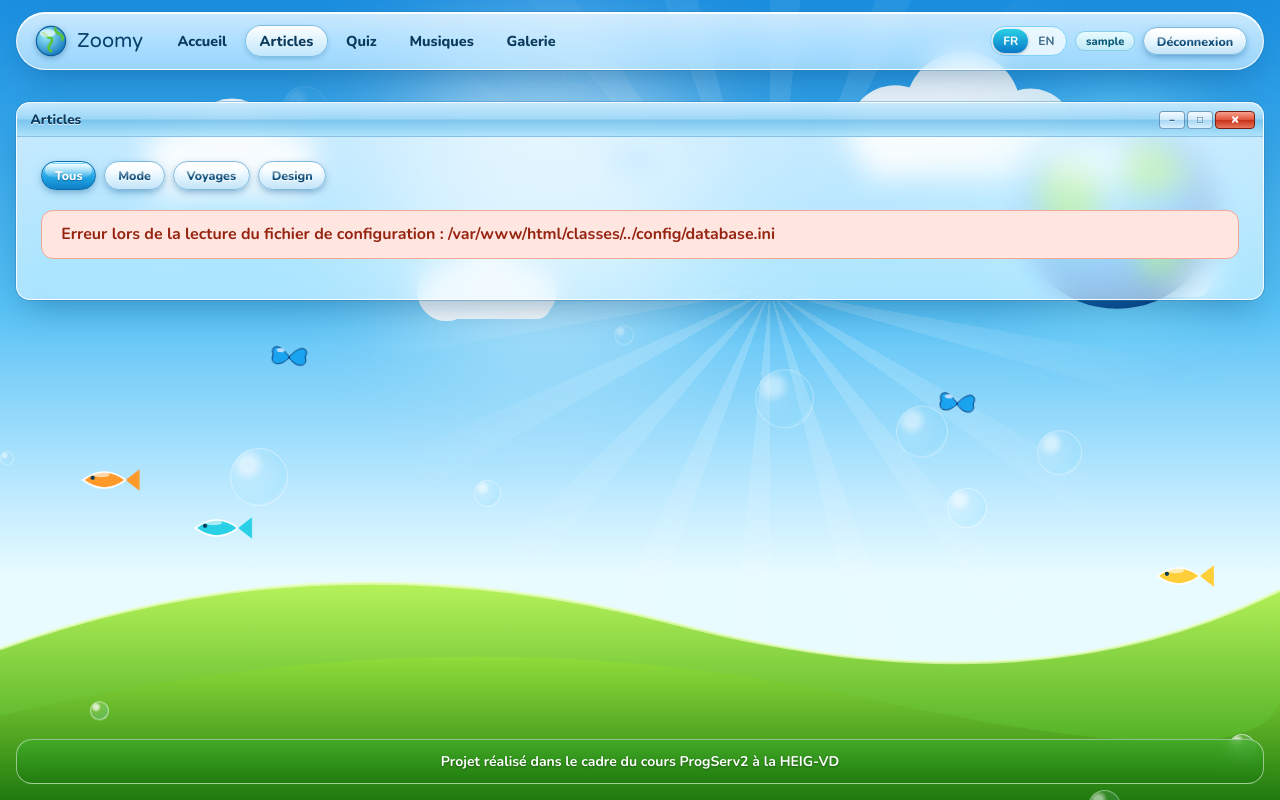
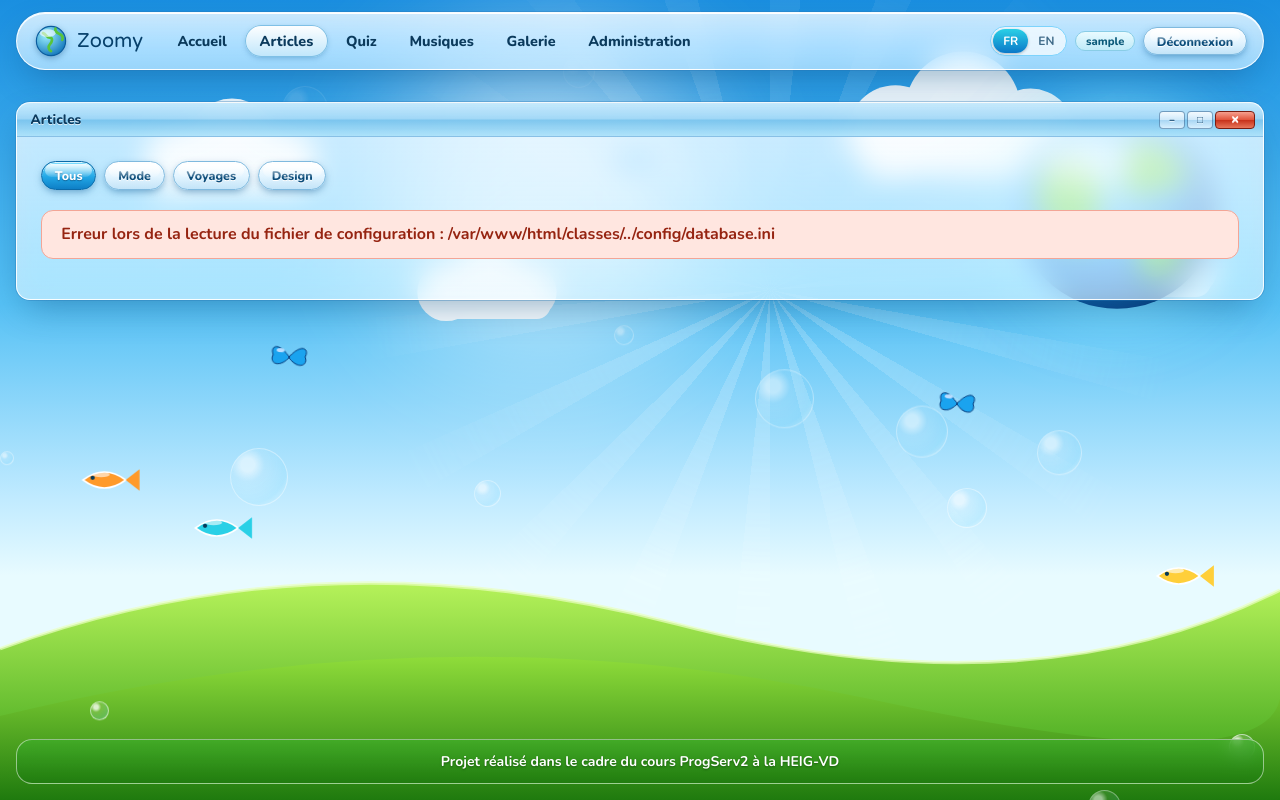
Before and after one commit to amel-belll/amel-alizee-progserv, a PHP site: page /articles/index.php in a window 1280 px wide. Run offline with PHP 8.4, Linux system fonts and the light colour scheme; the visitor is signed in with stand-in values (Sample User, id 1).

Commit message:
Affiche le lien Administration dans le menu pour les admins

```diff
--- a/src/components/header.php
+++ b/src/components/header.php
@@ -44,6 +44,9 @@ $lienEn = '?' . http_build_query($parametres);
             <a href="<?= htmlspecialchars($racine) ?>quiz/" class="nav-pill <?= $page === 'quiz' ? 'active' : '' ?>"><?= htmlspecialchars($textes['menu_quiz']) ?></a>
             <a href="<?= htmlspecialchars($racine) ?>musiques/" class="nav-pill <?= $page === 'musiques' ? 'active' : '' ?>"><?= htmlspecialchars($textes['menu_musiques']) ?></a>
             <a href="<?= htmlspecialchars($racine) ?>galerie/" class="nav-pill <?= $page === 'galerie' ? 'active' : '' ?>"><?= htmlspecialchars($textes['menu_galerie']) ?></a>
+            <?php if (isset($_SESSION['role']) && $_SESSION['role'] === 'admin') { ?>
+                <a href="<?= htmlspecialchars($racine) ?>admin/musiques.php" class="nav-pill <?= $page === 'admin' ? 'active' : '' ?>"><?= htmlspecialchars($textes['menu_administration']) ?></a>
+            <?php } ?>
         </nav>
 
         <!-- Langue et compte -->
--- a/src/lang/en.php
+++ b/src/lang/en.php
@@ -100,4 +100,6 @@ return [
     'erreur_pseudo_utilise' => 'This username is already taken.',
     'erreur_email_utilise' => 'This e-mail address is already in use.',
     'inscription_succes' => 'Your account has been created! You can now log in.',
+
+    'menu_administration' => 'Administration',
 ];
--- a/src/lang/fr.php
+++ b/src/lang/fr.php
@@ -88,4 +88,6 @@ return [
     'erreur_pseudo_utilise' => 'Ce pseudo est déjà utilisé.',
     'erreur_email_utilise' => 'Cette adresse e-mail est déjà utilisée.',
     'inscription_succes' => 'Ton compte a été créé ! Tu peux maintenant te connecter.',
+
+    'menu_administration' => 'Administration',
 ];
```
